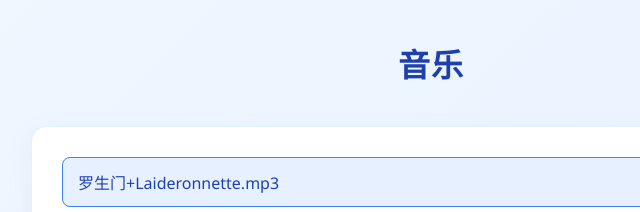
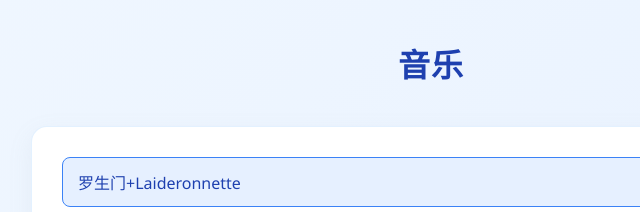
Before and after one commit to scjh986-web/cjh, a plain HTML site: page z.html in a window 1280 px wide. Shown: the top 212 px of the page, 209-849 px from the left. Drawn offline with Linux system fonts and the light colour scheme; files whose address does not match are found by name.

Commit message:
Update z.html

```diff
--- a/z.html
+++ b/z.html
@@ -196,7 +196,7 @@
   <script>
         // 1. 配置本地音乐（关键！需将音乐文件与本HTML放在同一文件夹，修改以下信息）
         const localMusics = [
-            { title: "罗生门+Laideronnette.mp3", src: "https://audio.jukehost.co.uk/NRRbALs2zlSEXBLDUe6xLQTI656jweYP" },
+            { title: "罗生门+Laideronnette", src: "https://audio.jukehost.co.uk/NRRbALs2zlSEXBLDUe6xLQTI656jweYP" },
             { title: "Tikolin Purre(完整版)", src: "https://audio.jukehost.co.uk/bNPUZLinSUeDbFBVG6BZtRGC3V6nRMj8" }, // 音乐文件名为"1.mp3"，显示标题自定义
             { title: "开往春天的地铁", src: "https://audio.jukehost.co.uk/xPF8kXt11lpdYjESuJ91G0aCs8DRRKg3" }, // 示例：文件名为"晴天.mp3"
             { title: "可我只是海", src: "https://audio.jukehost.co.uk/p4Xz3DPvj7xZHCanTWfsSOiD9rXRMe8u" }, // 支持MP3、FLAC、WAV等格式
```
